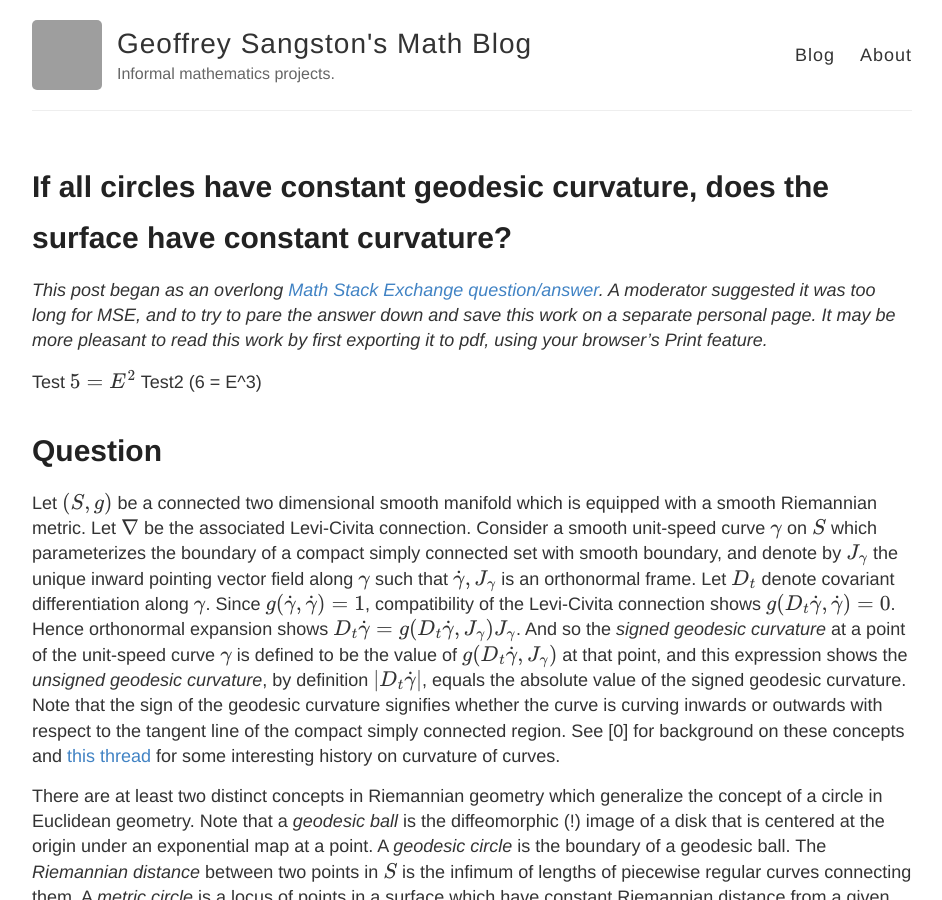
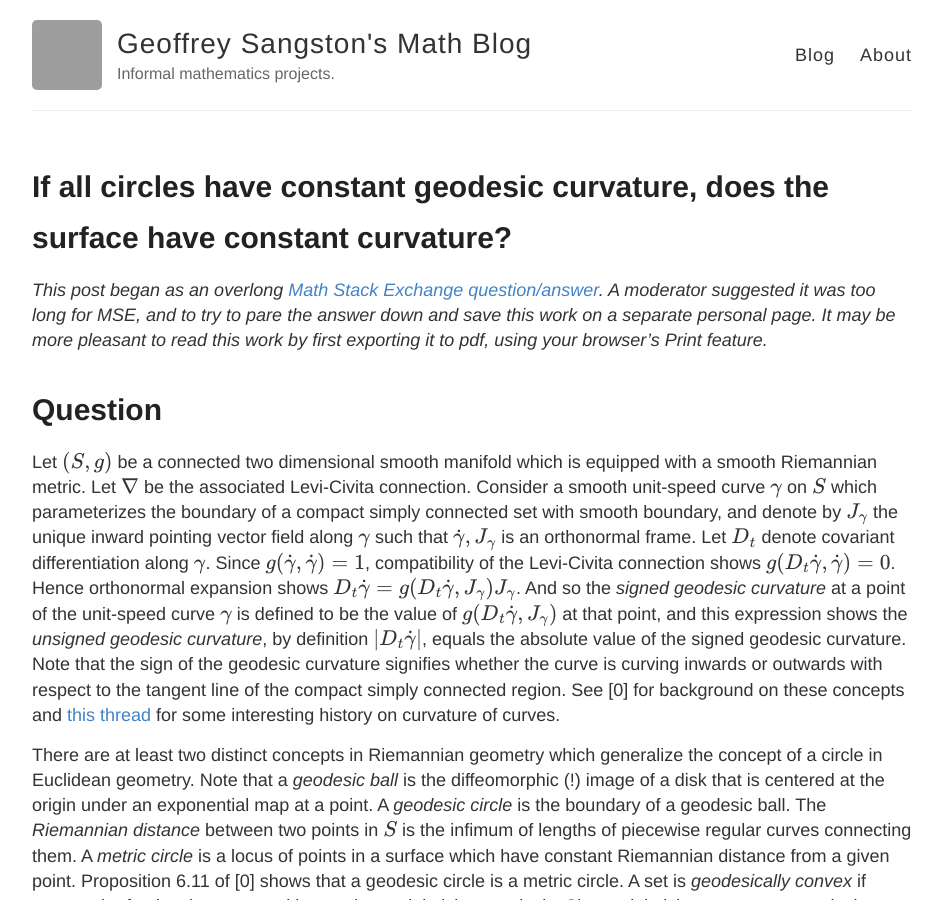
Before and after one commit to GeoffreySangston/GeoffreySangston.github.io, a Jekyll site: the page built from _posts/MathBlog/2021-06-21-Geodesic-Circles1.md, in a window 1280 px wide and 900 px high. Shown: the whole window, without its empty margins (168-1110 px from the left). Built offline with Jekyll 4.4.1, drawn with Linux system fonts in a browser that asks for light colours; formulas are drawn with MathJax 3; grey boxes are pictures that could not be loaded.

Commit message:
Remove test text

```diff
--- a/_posts/MathBlog/2021-06-21-Geodesic-Circles1.md
+++ b/_posts/MathBlog/2021-06-21-Geodesic-Circles1.md
@@ -8,10 +8,6 @@ categories:
 ---
 
 *This post began as an overlong <a href="https://math.stackexchange.com/questions/4176991/if-all-circles-have-constant-geodesic-curvature-does-the-surface-have-constant">Math Stack Exchange question/answer</a>. A moderator suggested it was too long for MSE, and to try to pare the answer down and save this work on a separate personal page. It may be more pleasant to read this work by first exporting it to pdf, using your browser's Print feature.*
-
-
-Test $$5 = E^2$$
-Test2 \(6 = E^3\)
 
 # Question
 
```
